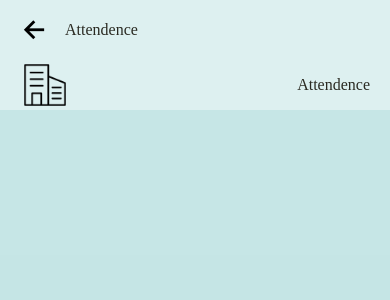
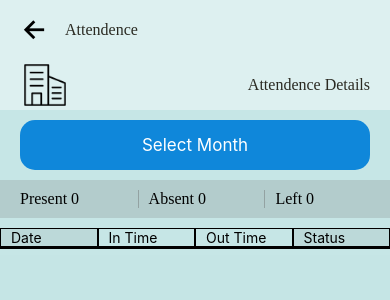
Before and after one commit to ramij5135/EmpManage, a React Native app: screen /Attendence in a window 390 px wide. Shown: the top 300 px of the page. Built offline with nearby package versions, Linux system fonts and the light colour scheme.

Commit message:
Employee login

```diff
--- a/src/layouts/components/header.js
+++ b/src/layouts/components/header.js
@@ -1,14 +1,16 @@
 import React from "react";
 import { View, Text, StyleSheet } from "react-native";
 import Ionicons from 'react-native-vector-icons/Ionicons';
+import { useNavigation } from "@react-navigation/native";
 
 const Header = (props) => {
     // console.log('props=========>', props);
+    const navigation = useNavigation();
     const {title} = props;
     return(
         <>
             <View style={styles.header}>
-                <Ionicons name="arrow-back" size={30} />
+                <Ionicons name="arrow-back" onPress={() => navigation.goBack()} size={30} />
                 <Text style={styles.headerBack}>{title}</Text>
             </View>
         </>
--- a/src/layouts/components/textInput.js
+++ b/src/layouts/components/textInput.js
@@ -1,12 +1,14 @@
-import React from "react";
+import React, { useState } from "react";
 import { View, Text, StyleSheet, TextInput } from "react-native";
 
 const FullTextInput = (props) => {
     // console.log('props==========>', props);
+    const {title, changeState} = props;
+
     return(
         <View style={styles.inputBox}>
-            <Text style={styles.inputTitle}>{props.title}</Text>
-            <TextInput style={styles.inputField} />
+            <Text style={styles.inputTitle}>{title}</Text>
+            <TextInput onChangeText={(text)=>changeState(text)} style={styles.inputField} />
         </View>
     )
 }
--- a/src/layouts/navigation/AppNavigation.js
+++ b/src/layouts/navigation/AppNavigation.js
@@ -11,6 +11,7 @@ import HomeScreen from '../screens/Employee/EmployeeHomeScreen';
 import BottomTab from './BottomTab';
 import VicheleScreen from '../screens/Admin/VichelScreen';
 import Attendence from '../screens/Employee/AttendenceScreen';
+import VisitScreen from '../screens/Employee/VisitScreen';
 const Stack = createNativeStackNavigator();
 
 const AppNavigation = () => {
@@ -25,6 +26,7 @@ const AppNavigation = () => {
             <Stack.Screen name='VicheleScreen' component={VicheleScreen} />
             <Stack.Screen name='BottomTab' component={BottomTab} />
             <Stack.Screen name='Attendence' component={Attendence} />
+            <Stack.Screen name='VisitList' component={VisitScreen} />
         </Stack.Navigator>
     );
 };
--- a/src/layouts/screens/Employee/AttendenceScreen.js
+++ b/src/layouts/screens/Employee/AttendenceScreen.js
@@ -1,14 +1,40 @@
 import React from "react";
-import { View, Text, StyleSheet, Image } from "react-native";
+import { View, Text, StyleSheet, Image, Dimensions } from "react-native";
 import Header from "../../components/header";
+import FullButton from '../../components/fullButton';
 
+const {width, height} = Dimensions.get('window');
 const Attendence = () => {
     return(
         <View style={styles.container}>
             <Header title={'Attendence'} />
+
             <View style={styles.header}>
                 <Image style={styles.imgIcon} source={require('../../../assets/imgs/build.png')} />
-                <Text style={styles.attendence}>Attendence</Text>
+                <Text style={styles.attendence}>Attendence Details</Text>
+            </View>
+            <View style={{paddingHorizontal:20}}>
+                <FullButton btnTitle={'Select Month'} />
+            </View>
+            <View style={styles.tableName}>
+                <Text style={styles.tableField}>Present 0</Text>
+                <Text style={styles.tableField}>Absent 0</Text>
+                <Text style={[styles.tableField, {borderRightWidth:null}]}>Left 0</Text>
+            </View>
+            <View style={{flexDirection:'row',marginTop:10, flexWrap:'wrap'}}>
+                <View style={{flexDirection:'row'}}>
+                    <Text style={styles.tableHeading}>Date</Text>
+                    <Text style={[styles.tableHeading, {backgroundColor:null}]}>In Time</Text>
+                    <Text style={[styles.tableHeading, {backgroundColor:null}]}>Out Time</Text>
+                    <Text style={styles.tableHeading}>Status</Text>
+                </View>
+                <View style={{flexDirection:'row'}}>
+
+                    <Text style={styles.tableHeading}></Text>
+                    <Text style={[styles.tableHeading, {backgroundColor:null}]}></Text>
+                    <Text style={[styles.tableHeading, {backgroundColor:null}]}></Text>
+                    <Text style={styles.tableHeading}></Text>
+                </View>
             </View>
         </View>
     )
@@ -20,7 +46,6 @@ const styles = StyleSheet.create({
         backgroundColor:'rgba(130,209,209,0.4)',
     },
     header:{
-        // height:80,
         backgroundColor:'rgba(255,255,255,0.4)',
         flexDirection:'row',
         justifyContent:'space-between',
@@ -35,6 +60,25 @@ const styles = StyleSheet.create({
         fontFamily:'Poppins-SemiBold',
         fontSize:16,
         color:'#2a2a22'
+    },
+    tableName:{
+        flexDirection:'row',
+        backgroundColor:'rgba(100,100,100,0.2)',
+        padding:10
+    },
+    tableField:{
+        borderColor:'rgba(100,100,100,0.4)',
+        borderRightWidth:1,
+        fontFamily:'Poppins-Regular',
+        fontSize:16,
+        paddingRight:width*0.15,
+        paddingLeft:10,
+    },
+    tableHeading:{
+        width:width*0.25,
+        borderWidth:0.5,
+        paddingHorizontal:10,
+        backgroundColor:'rgba(100,100,100,0.1)'
     }
 })
 
--- a/src/layouts/screens/Employee/EmployeeHomeScreen.js
+++ b/src/layouts/screens/Employee/EmployeeHomeScreen.js
@@ -72,6 +72,7 @@ const HomeScreen = () => {
   const navigation = useNavigation();
   const [time, setTime] = useState('');
   const [outTime, setOutTime] = useState('');
+  // const [count, setCount] = useState(0);
 
   const getInTime = () => {
     const today = new Date();
@@ -83,6 +84,7 @@ const HomeScreen = () => {
     const time = today.getHours() + ":" + today.getMinutes();
     setOutTime(time);
   }
+
   return(
     <View style={styles.container}>
       <View style={styles.header}>
@@ -99,7 +101,7 @@ const HomeScreen = () => {
         <View style={styles.option}>
           {
             optionButton.map((op) =>{
-              console.log('op==========>', op);
+              // console.log('op==========>', op);
               return(
                 <View key={op.id.toString()} style={styles.optionButton}>
                   {
@@ -123,7 +125,7 @@ const HomeScreen = () => {
                     <>
                       <Ionicons name={op.icon} size={30} />
                       <Text onPress={
-                        op.optionName === 'Attendence' ? ()=> navigation.navigate('Attendence') : null
+                        op.optionName === 'Attendence' ? ()=> navigation.navigate('Attendence') : op.optionName === 'My visit list' ? ()=> navigation.navigate('VisitList') : null
                       } style={{fontFamily:'Poppins-Regular', fontSize:16}}>{op.optionName}</Text>
                     </>
                   }
--- a/src/layouts/screens/Employee/EmployeeLoginScreen.js
+++ b/src/layouts/screens/Employee/EmployeeLoginScreen.js
@@ -1,21 +1,36 @@
-import React from "react";
+import React, { useState } from "react";
 import { View, Text, StyleSheet } from "react-native";
 import { useNavigation } from "@react-navigation/native";
 import Logo from "../../components/logo";
 import FullButton from "../../components/fullButton";
 import FullTextInput from "../../components/textInput";
+import AsyncStorage from '@react-native-async-storage/async-storage';
 
 const EmployeeLogin = () => {
     const navigation = useNavigation();
+    const [text, setText] = useState("");
+
+    const changeState = (e) =>{
+        setText(e);
+    }
+
+    const submitForm = async() => {
+        try {
+            await AsyncStorage.setItem('email', value)
+        } catch (e) {
+            // saving error
+          }
+    }
     return(
         <View style={styles.container}>
             <Logo />
+            {/* {text} */}
             <View style={styles.loginSection}>
                 <Text style={styles.heading}>Employee Login</Text>
                 <View style={styles.form}>
-                    <FullTextInput title={'Enter your Employee Id'} />
+                    <FullTextInput changeState={changeState} title={'Enter your Employee Id'} />
                     <FullTextInput title={'Enter your Password'} />
-                    <FullButton btnTitle={'Login'} onPressName={()=> navigation.navigate('BottomTab')} />
+                    <FullButton btnTitle={'Login'} onPressName={()=>navigation.navigate('BottomTab') } />
                 </View>
             </View>
         </View>
--- /dev/null
+++ b/src/layouts/screens/Employee/VisitScreen.js
@@ -0,0 +1,48 @@
+import React from "react";
+import { View, Text, StyleSheet, Image, TextInput } from "react-native";
+import Ionicons from 'react-native-vector-icons/Ionicons';
+import Header from "../../components/header";
+
+const VisitScreen = () => {
+    return (
+        <View style={styles.container}>
+            <Header title={'Visit'} />
+            <View style={styles.header}>
+                <Image style={styles.imgIcon} source={require('../../../assets/imgs/build.png')} />
+                <Text style={styles.attendence}>Visit List</Text>
+            </View>
+            <View style={{ flexDirection:'row', alignItems:'center'}}>
+
+            </View>
+        </View>
+    )
+}
+
+const styles = StyleSheet.create({
+    container:{
+        flex:1,
+        backgroundColor:'rgba(130,209,209,0.4)',
+    },
+    header:{
+        backgroundColor:'rgba(255,255,255,0.4)',
+        flexDirection:'row',
+        justifyContent:'space-between',
+        paddingHorizontal:20,
+        alignItems:'center'
+    },
+    imgIcon:{
+        height:50,
+        width:50,
+    },
+    attendence:{
+        fontFamily:'Poppins-SemiBold',
+        fontSize:16,
+        color:'#2a2a22'
+    },
+    input:{
+        // backgroundColor:'grey',
+        width:340
+    }
+});
+
+export default VisitScreen;
```
